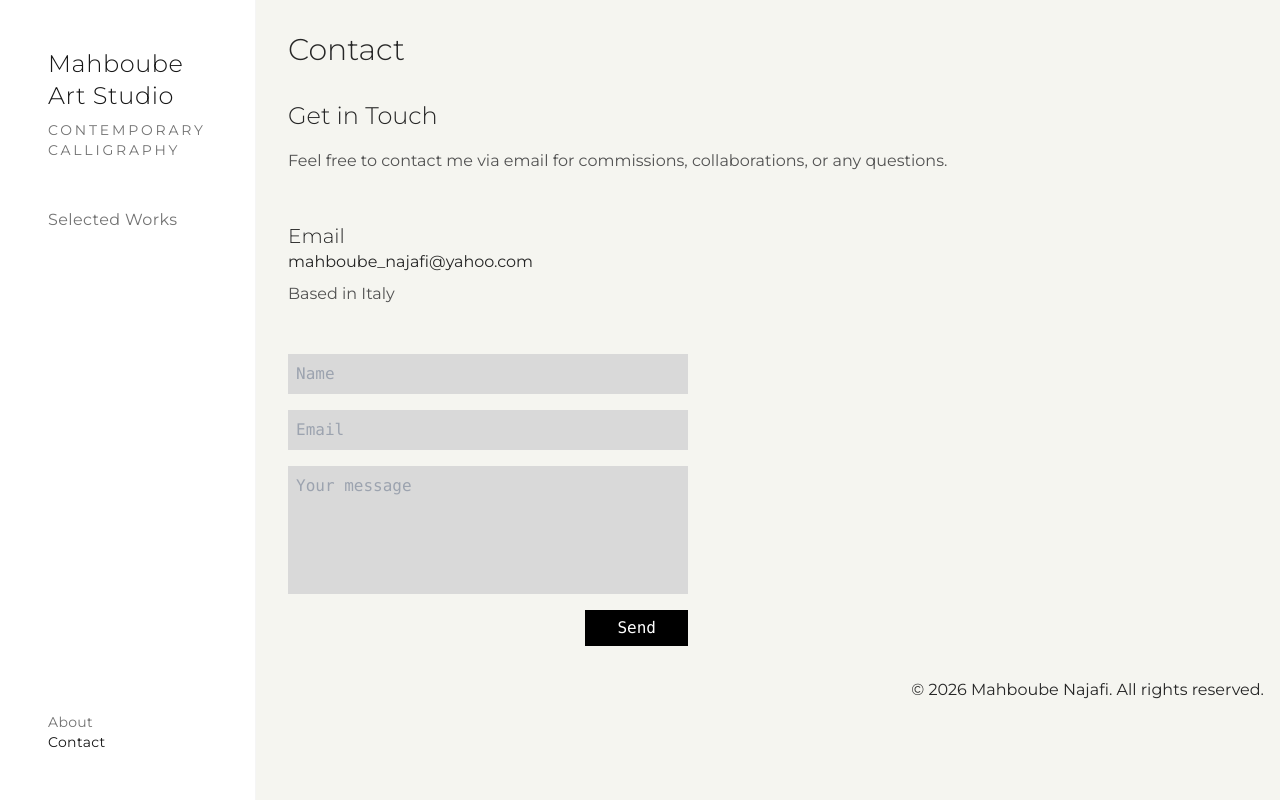
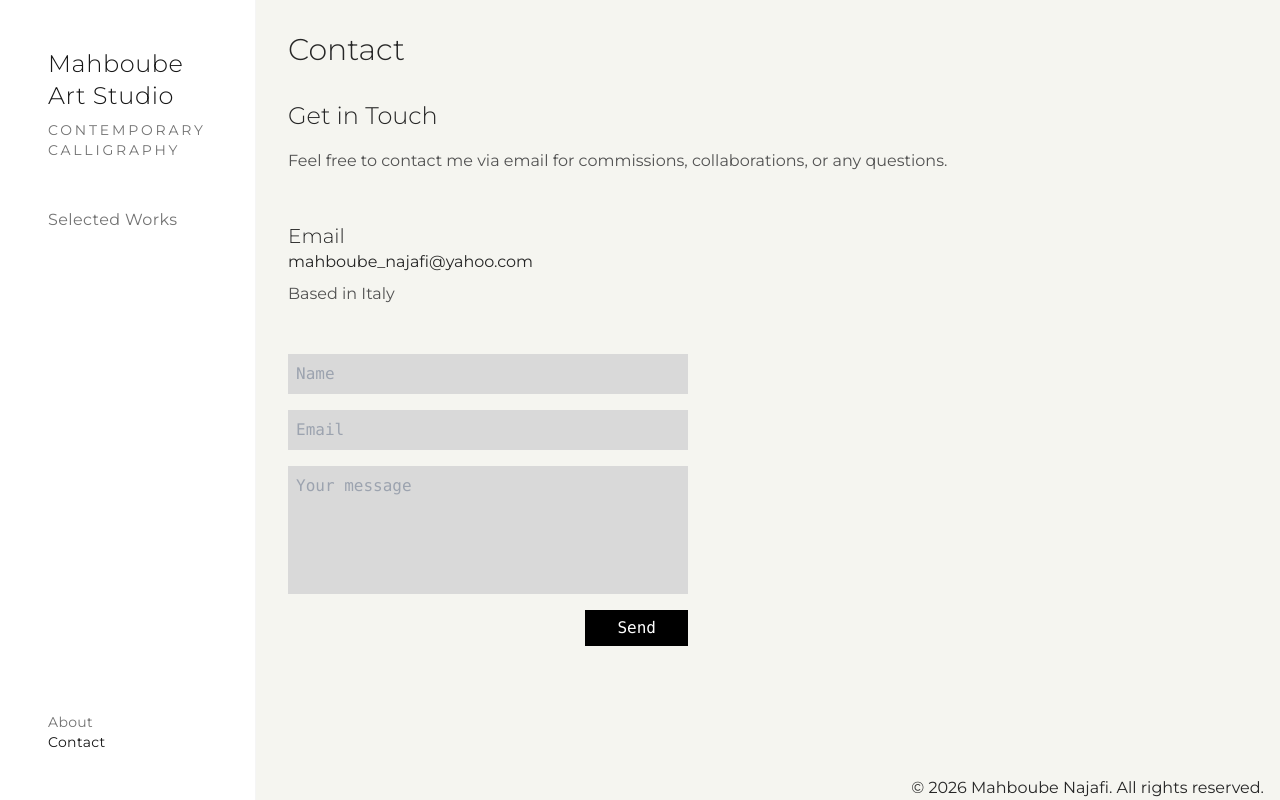
Before and after one commit to mahbu0bn/portfolio, a React (Vite) app: page /contact in a window 1280 px wide. Built offline with nearby package versions, Linux system fonts and the light colour scheme.

Commit message:
fix: changed the position of the copyright text

```diff
--- a/src/components/Copyright.tsx
+++ b/src/components/Copyright.tsx
@@ -1,6 +1,6 @@
 export default function Copyright() {
   return (
-    <p className="w-full px-4 text-end">
+    <p className="w-full px-4 text-sm text-end md:text-base">
       © 2026 Mahboube Najafi. All rights reserved.
     </p>
   );
--- a/src/pages/Contact.tsx
+++ b/src/pages/Contact.tsx
@@ -6,7 +6,7 @@ import Copyright from "../components/Copyright";
 const Contact: React.FC = () => {
   return (
     <motion.div
-      className="md:pl-64 min-h-screen bg-[#f5f5f0]"
+      className="md:pl-64 min-h-screen bg-[#f5f5f0] justify-between flex flex-col"
       initial={{opacity: 0}}
       animate={{opacity: 1}}
       transition={{duration: 0.7}}
--- a/src/pages/PersonalProjects.tsx
+++ b/src/pages/PersonalProjects.tsx
@@ -58,7 +58,7 @@ const breakpointColumns = {
 const PersonalProjects: React.FC = () => {
   return (
     <motion.div
-      className="md:pl-64 min-h-screen bg-[#f5f5f0]"
+      className="md:pl-64 min-h-screen bg-[#f5f5f0] justify-between flex flex-col"
       initial={{opacity: 0}}
       animate={{opacity: 1}}
       transition={{duration: 0.7}}
```
